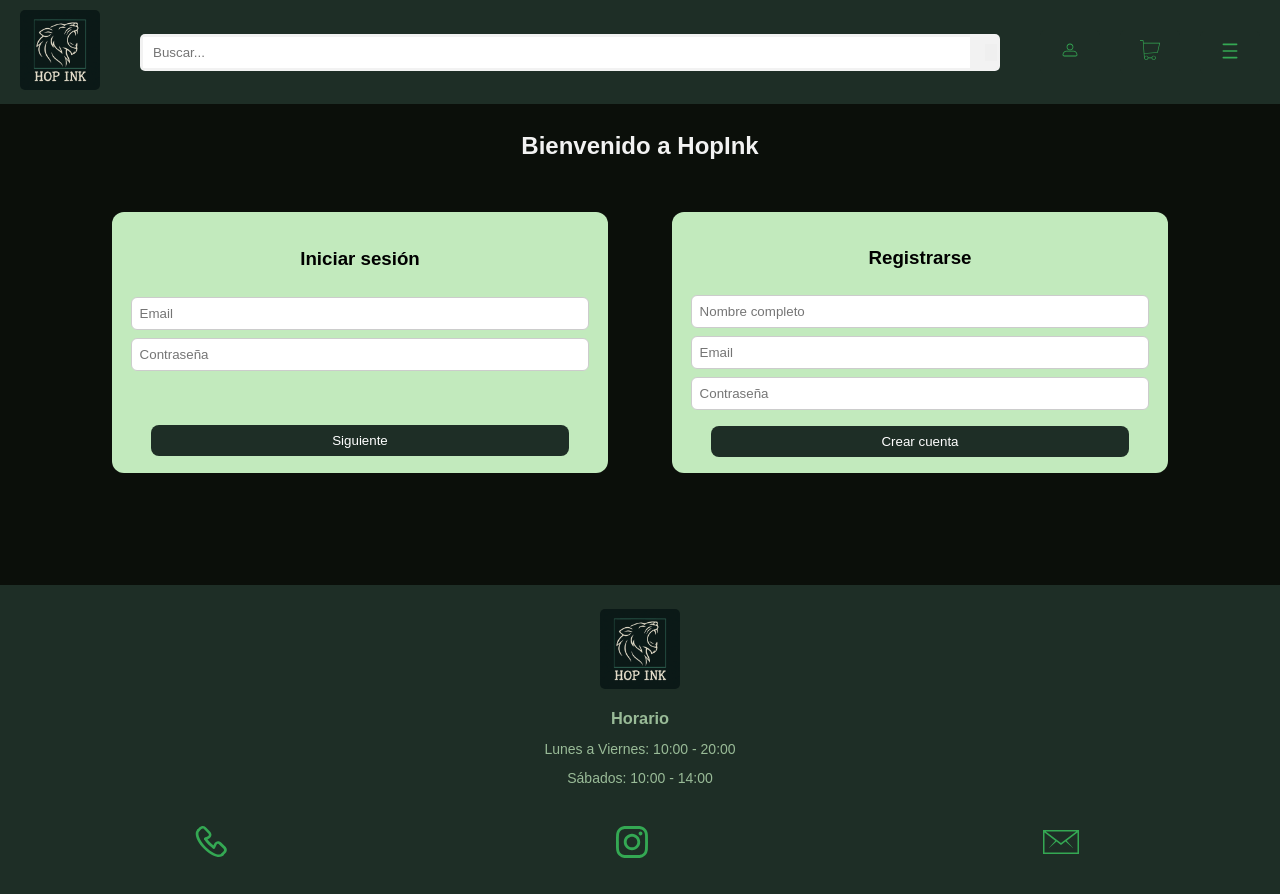
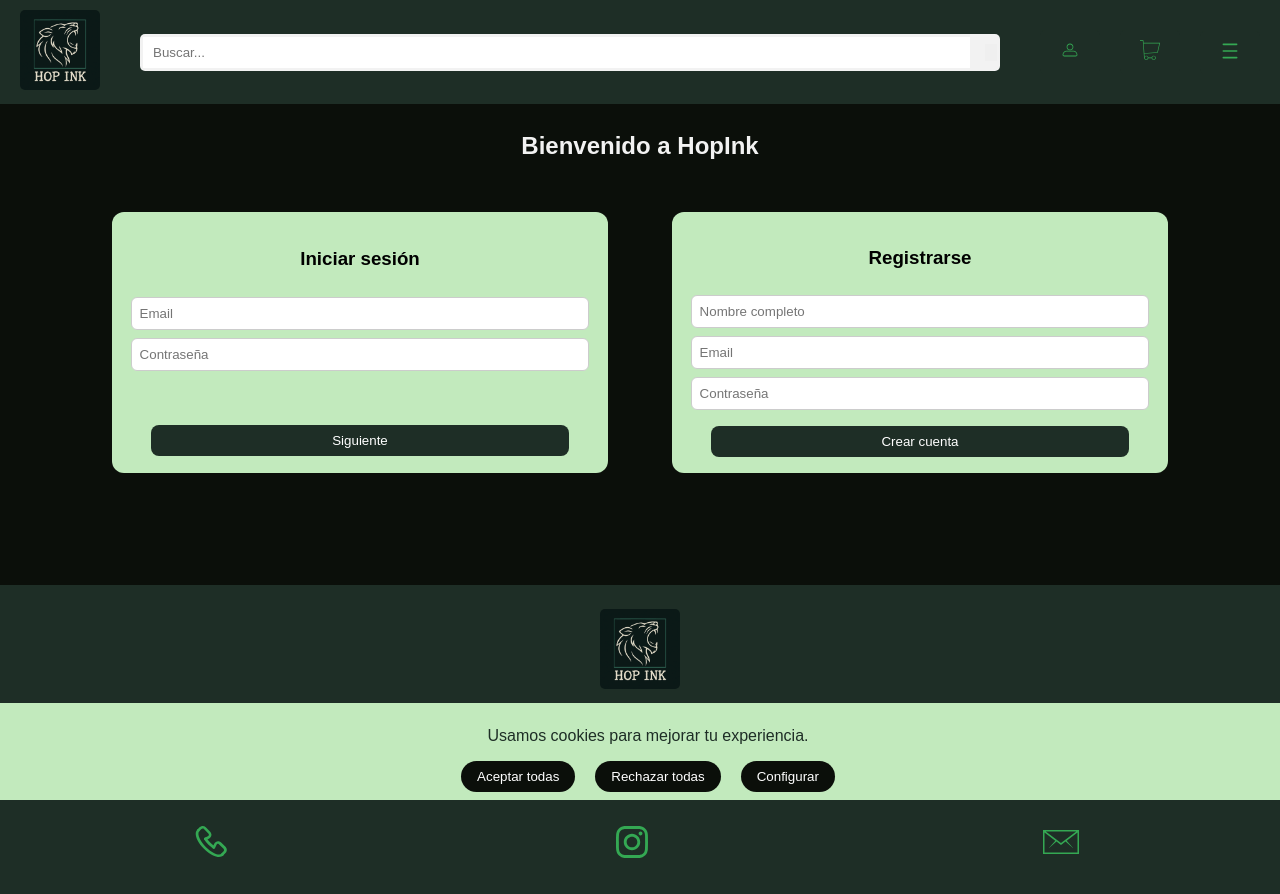
Before and after one commit to Ahidlop/Hopink-Studio, an Angular app: page /account in a window 1280 px wide. Built offline with nearby package versions, Linux system fonts and the light colour scheme.

Commit message:
Cookies (1st try)
Aun no estan bien configuradas

```diff
--- a/angular.json
+++ b/angular.json
@@ -14,6 +14,7 @@
           "builder": "@angular-devkit/build-angular:application",
           "options": {
             "outputPath": "dist/hopink-studio",
+            "baseHref": "/Hopink-Studio/",
             "index": "src/index.html",
             "browser": "src/main.ts",
             "polyfills": [
--- a/src/app/app.component.html
+++ b/src/app/app.component.html
@@ -2,3 +2,4 @@
 <app-menu [isVisible]="menuVisible" (closeMenu)="menuVisible = false"></app-menu> <!--Solo se muestra si menuVisible=true-->
 <router-outlet></router-outlet>
 <app-footer></app-footer>
+<app-cookies></app-cookies>
--- a/src/app/app.component.ts
+++ b/src/app/app.component.ts
@@ -5,11 +5,12 @@ import { HeaderComponent } from "./components/header/header.component";
 import { MenuComponent } from './components/menu/menu.component';
 import { filter } from 'rxjs';
 import { isPlatformBrowser } from '@angular/common';
+import { CookiesComponent } from './components/cookies/cookies.component';
 
 @Component({
   selector: 'app-root',
   standalone: true,
-  imports: [RouterOutlet, RouterModule, FooterComponent, HeaderComponent, MenuComponent],
+  imports: [RouterOutlet, RouterModule, FooterComponent, HeaderComponent, MenuComponent, CookiesComponent],
   templateUrl: './app.component.html',
   styleUrl: './app.component.css'
 })
--- a/src/app/app.routes.ts
+++ b/src/app/app.routes.ts
@@ -6,7 +6,8 @@ import { BudgetComponent } from './pages/budget/budget.component';
 import { AccountComponent } from './pages/account/account.component';
 import { CartComponent } from './pages/cart/cart.component';
 import { ShopPageComponent } from './pages/shop-page/shop-page.component';
-
+import { CookiesComponent } from './components/cookies/cookies.component';
+import path from 'path';
 export const routes: Routes = [
   { path: '', component: HomeComponent },
   { path: 'artists', component: ArtistsComponent },
@@ -15,6 +16,7 @@ export const routes: Routes = [
   { path: 'account', component: AccountComponent },
   {path: 'cart', component: CartComponent },
   {path: 'shopPage', component: ShopPageComponent },
+  {path: 'cookies' , component: CookiesComponent}
 ];
 
 export const appRouterProviders = provideRouter(routes);
--- /dev/null
+++ b/src/app/components/cookies/cookies.component.css
@@ -0,0 +1,28 @@
+.cookie-banner {
+    position: fixed;
+    bottom: 0;
+    width: 100%;
+    background-color: var(--fourthColor);
+    color: var(--secondColor);
+    padding: 1rem;
+    z-index: 999;
+    text-align: center;
+    padding: 0.5rem;
+  }
+
+  .cookie-buttons button {
+    margin: 0 10px;
+    background-color: var(--mainColor);
+    color: white;
+    border: none;
+    border-radius: 16px;
+    padding: 0.5rem 1rem;
+    cursor: pointer;
+  }
+
+  .cookie-info {
+    margin-top: 1rem;
+    background: #333;
+    padding: 1rem;
+    border-radius: 5px;
+  }
--- /dev/null
+++ b/src/app/components/cookies/cookies.component.html
@@ -0,0 +1,33 @@
+<div *ngIf="showBanner" class="cookie-banner">
+    <p>Usamos cookies para mejorar tu experiencia.</p>
+
+    <div *ngIf="!showPreferences" class="cookie-buttons">
+      <button (click)="acceptAll()">Aceptar todas</button>
+      <button (click)="rejectAll()">Rechazar todas</button>
+      <button (click)="togglePreferences()">Configurar</button>
+    </div>
+
+    <div *ngIf="showPreferences" class="cookie-preferences">
+      <p><strong>Selecciona tus preferencias:</strong></p>
+
+      <label>
+        <input type="checkbox" [checked]="true" disabled />
+        Cookies necesarias (siempre activas)
+      </label>
+
+      <label>
+        <input type="checkbox" [(ngModel)]="preferences.analytics" />
+        Cookies analíticas
+      </label>
+
+      <label>
+        <input type="checkbox" [(ngModel)]="preferences.marketing" />
+        Cookies de marketing
+      </label>
+
+      <div class="cookie-buttons">
+        <button (click)="savePreferences()">Guardar selección</button>
+        <button (click)="togglePreferences()">Volver</button>
+      </div>
+    </div>
+  </div>
--- /dev/null
+++ b/src/app/components/cookies/cookies.component.ts
@@ -0,0 +1,64 @@
+import { Component } from '@angular/core';
+import { CommonModule } from '@angular/common';
+import { FormsModule } from '@angular/forms';
+
+@Component({
+  standalone: true,
+  selector: 'app-cookies',
+  templateUrl: './cookies.component.html',
+  styleUrls: ['./cookies.component.css'],
+  imports: [CommonModule, FormsModule]
+})
+export class CookiesComponent {
+  showBanner = false;
+  showPreferences = false;
+
+  preferences = {
+    necessary: true,
+    analytics: false,
+    marketing: false
+  };
+
+  ngOnInit(): void {
+    const stored = localStorage.getItem('cookie-preferences');
+    this.showBanner = !stored;
+
+    if (stored) {
+      this.preferences = JSON.parse(stored);
+      this.applyPreferences();
+    }
+  }
+
+  acceptAll() {
+    this.preferences.analytics = true;
+    this.preferences.marketing = true;
+    this.savePreferences();
+  }
+
+  rejectAll() {
+    this.preferences.analytics = false;
+    this.preferences.marketing = false;
+    this.savePreferences();
+  }
+
+  savePreferences() {
+    localStorage.setItem('cookie-preferences', JSON.stringify(this.preferences));
+    this.showBanner = false;
+    this.applyPreferences();
+  }
+
+  togglePreferences() {
+    this.showPreferences = !this.showPreferences;
+  }
+
+  applyPreferences() {
+    // Aquí activas los servicios según consentimiento
+    if (this.preferences.analytics) {
+      // Aquí iría inicializar Google Analytics, por ejemplo
+      console.log('Analytics activado');
+    }
+    if (this.preferences.marketing) {
+      console.log('Marketing activado');
+    }
+  }
+}
--- a/src/app/components/footer/footer.component.html
+++ b/src/app/components/footer/footer.component.html
@@ -1,7 +1,10 @@
 <footer>
-    <div class="logoFooter">
-        <img src="imagenes/hopinkLogo.png" alt="Logo" class="logoFooter-img">
+    <div class="firstLine">
+        <div class="logoFooter">
+            <img src="imagenes/hopinkLogo.png" alt="Logo" class="logoFooter-img">
+        </div>
     </div>
+
 
     <div class="timetable">
         <h3>Horario</h3>
```
Also changed, not shown: 1 other file (tests, documents, lock files or other folders).
